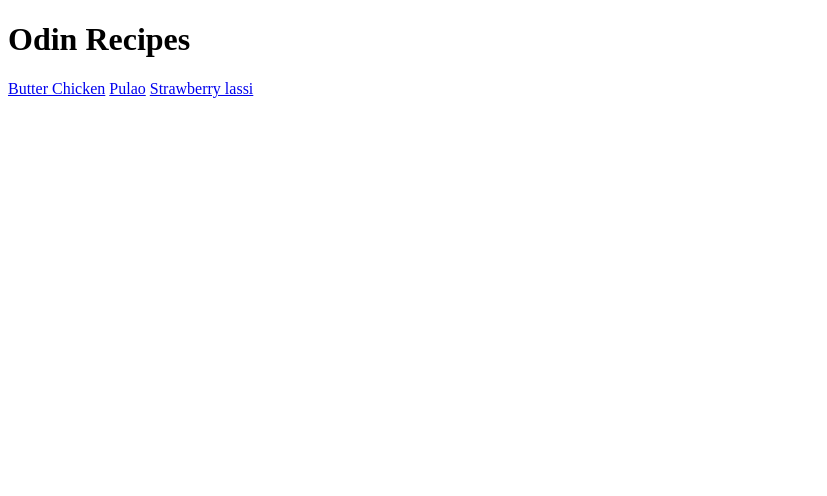
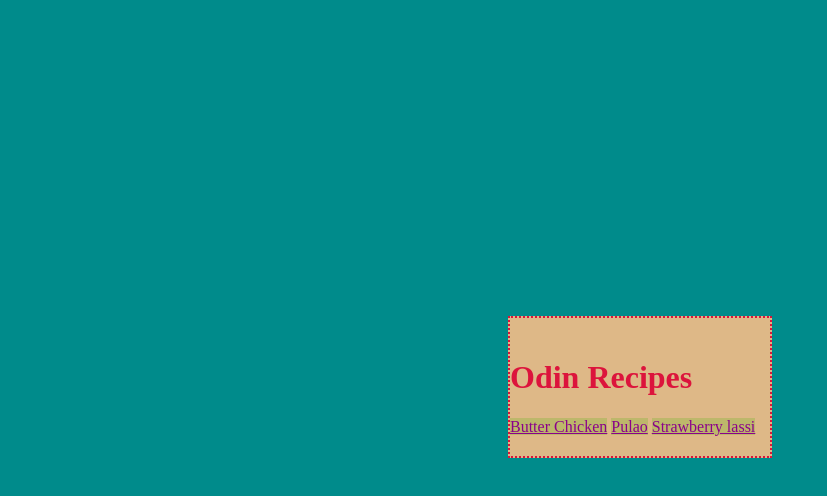
Before and after one commit to bbiswajitsv/odin-recipes, a plain HTML site: page index.html in a window 1280 px wide. Shown: the whole page, without its empty margins (0-827 px from the left). Drawn offline with Linux system fonts and the light colour scheme.

Commit message:
Updated home page

```diff
--- a/index.html
+++ b/index.html
@@ -3,14 +3,18 @@
 <head>
     <title>Odin recipes</title>
     <meta charset="utf-8">
+    <link rel="stylesheet" href="css/index.css">
+
 
 </head>
 
 <body>
-    <h1>Odin Recipes</h1>
-    <a href="recipes/butter_chicken.html" target="_blank">Butter Chicken</a>
-    <a href="recipes/pulao.html" target="_blank">Pulao</a>
-    <a href="recipes/Strawberry_lassi.html" target="_blank">Strawberry lassi</a>
+    <div><h1>Odin Recipes</h1>
+        <a href="recipes/butter_chicken.html" target="_blank">Butter Chicken</a>
+        <a href="recipes/pulao.html" target="_blank">Pulao</a>
+        <a href="recipes/Strawberry_lassi.html" target="_blank">Strawberry lassi</a>
+    </div>
+
 </body>
 
 </html>
```
